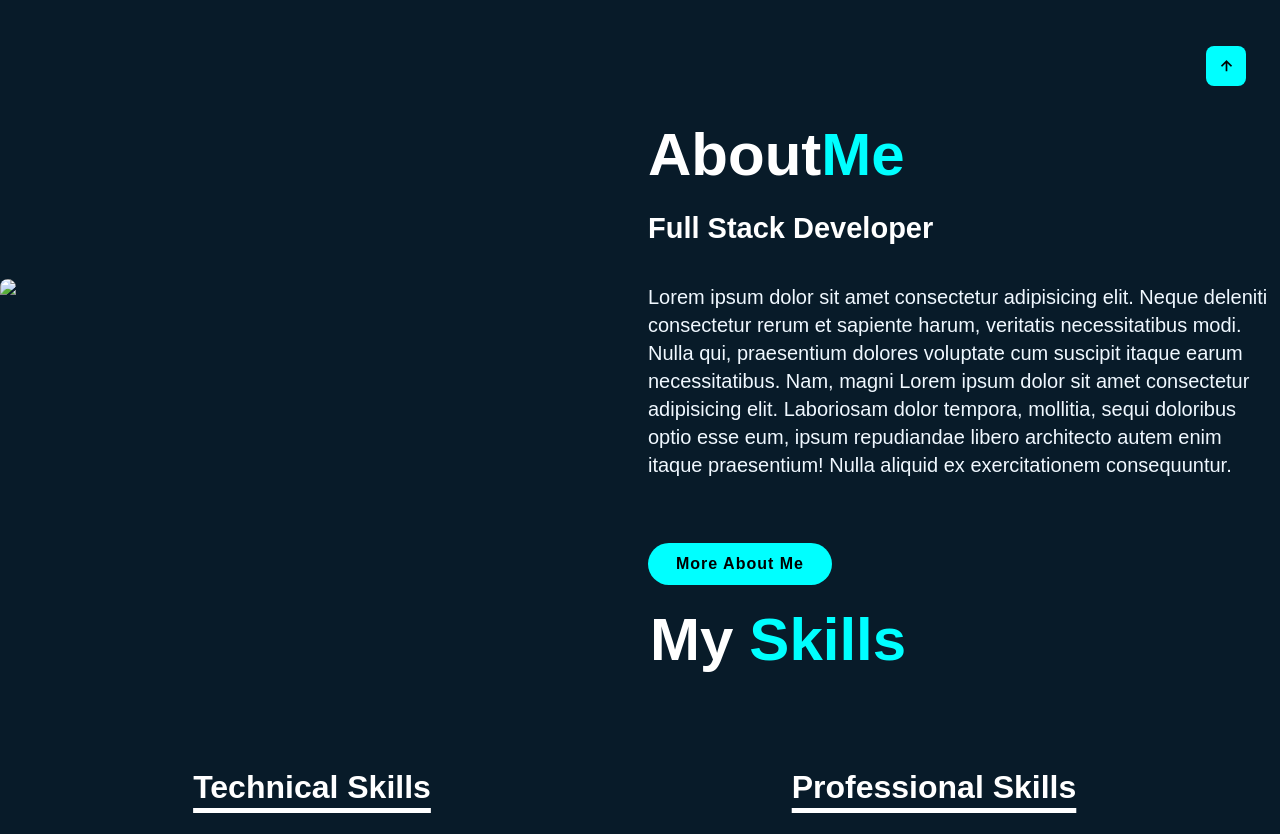
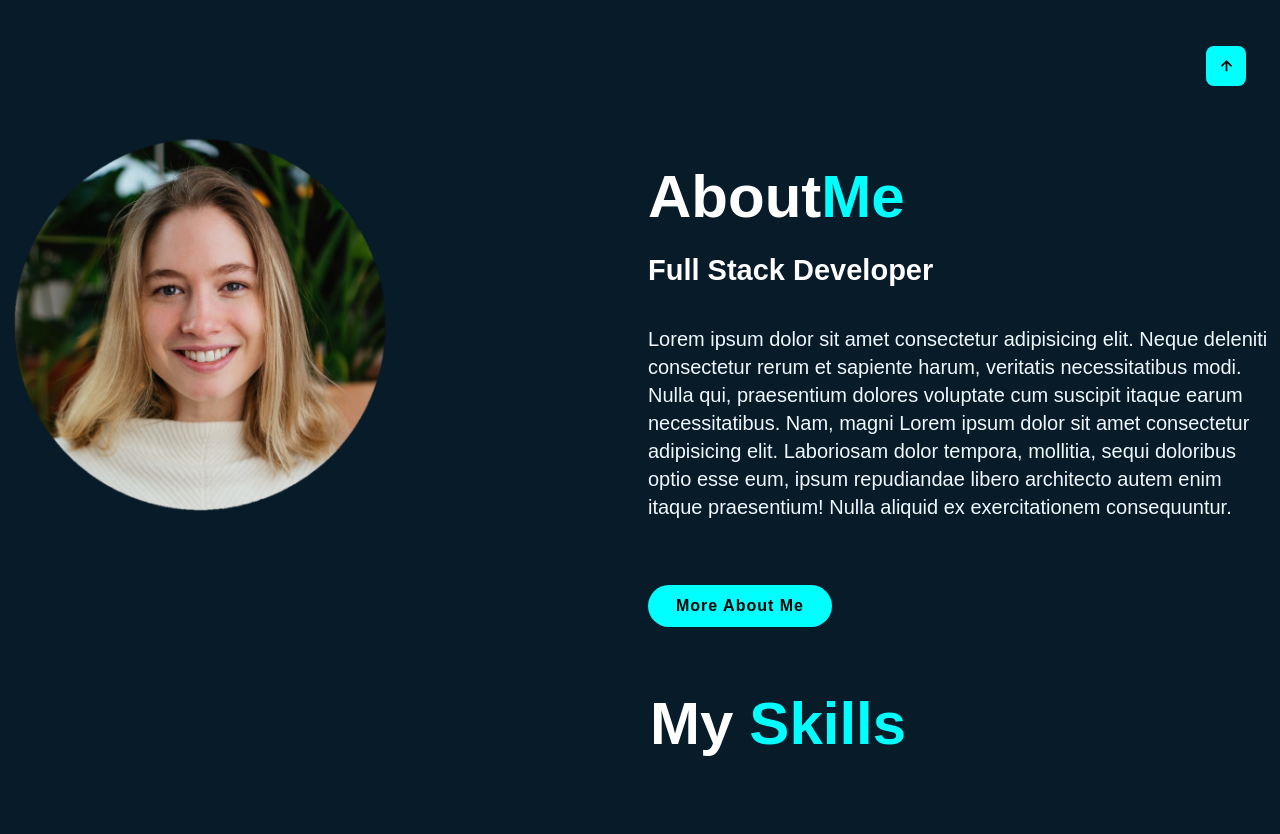
Before and after one commit to Deekshapoojary/portfolio-website-, a plain HTML site: page index.html in a window 1280 px wide. Shown: the part 680-1514 px from the top of the page. Drawn offline with nearby package versions, Linux system fonts and the light colour scheme.

Commit message:
Update index.html

```diff
--- a/index.html
+++ b/index.html
@@ -46,7 +46,7 @@
 
     <section class="about" id="about">
       <div class="about_img">
-        <img src="person.png" />
+        <img src="girl.png" />
       </div>
       <div class="about_text">
         <h2>About<span>Me</span></h2>
```
